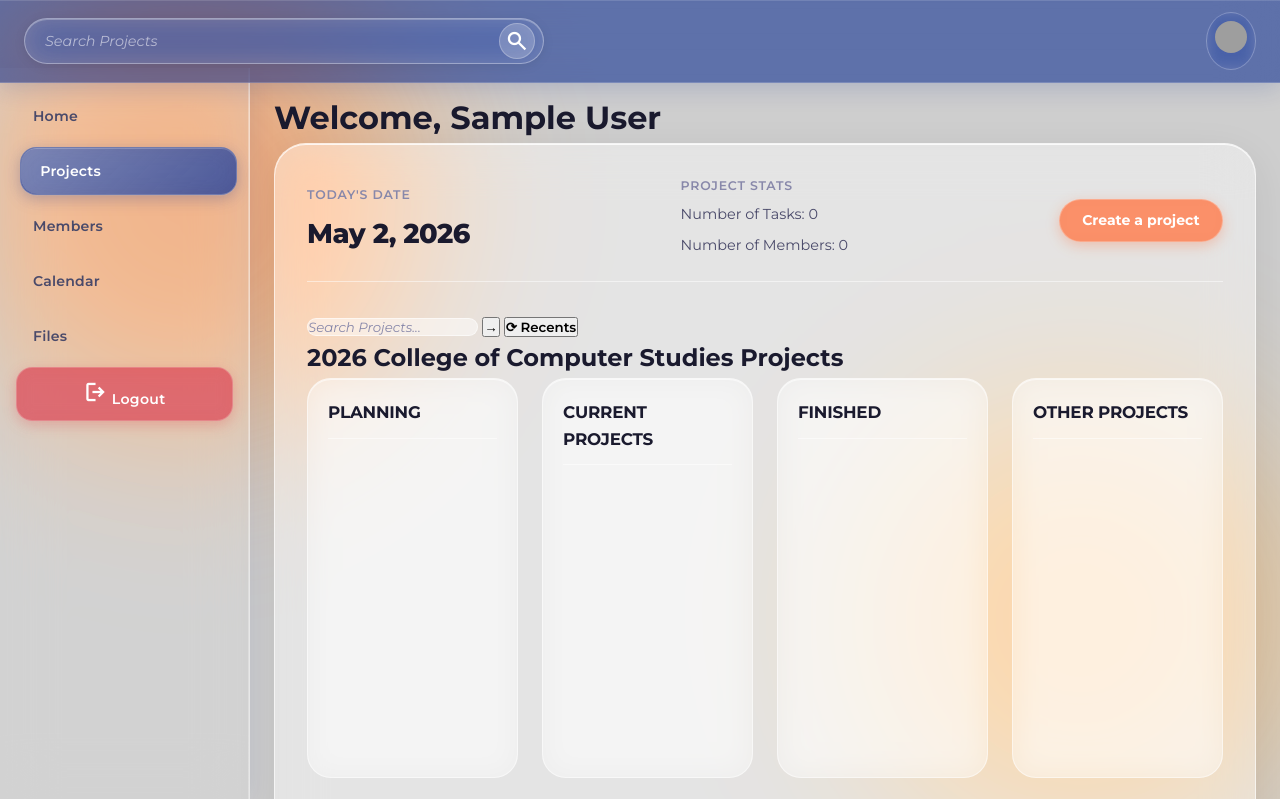
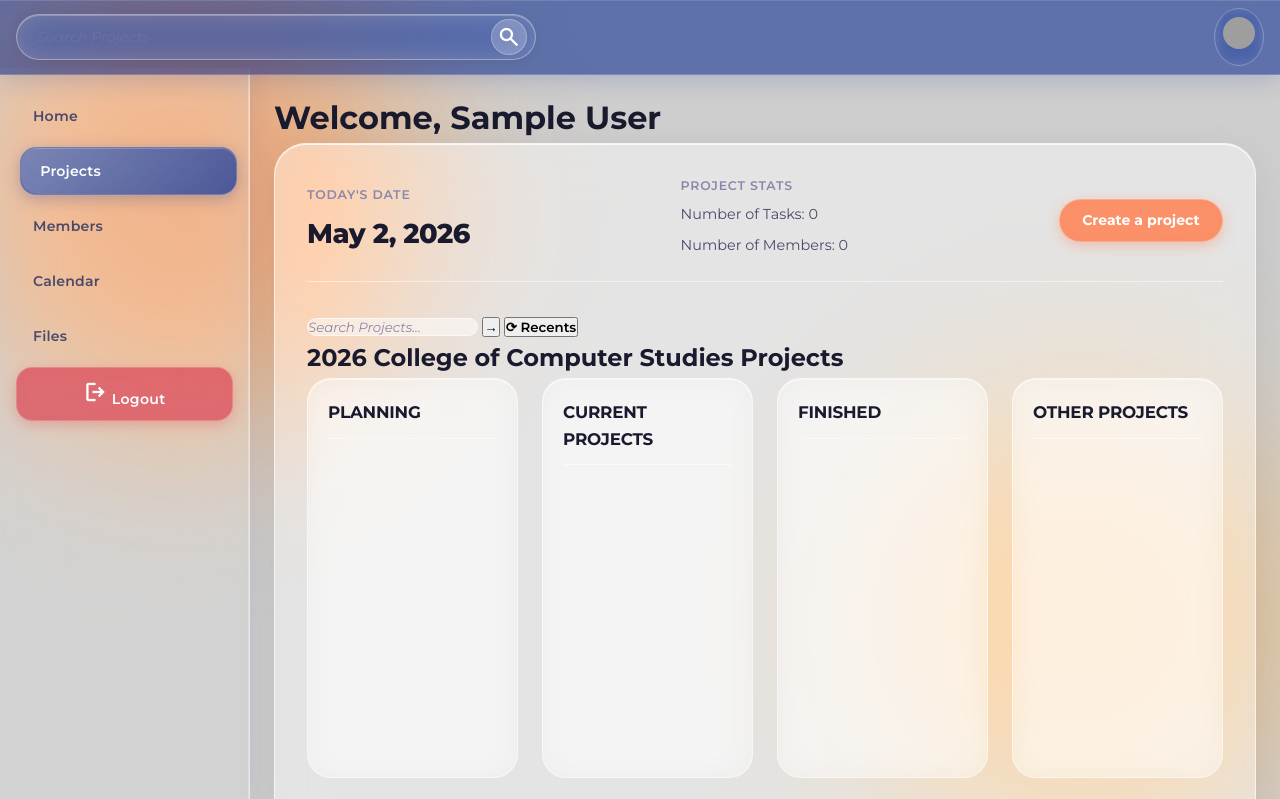
Before and after one commit to MaharLeika18/Task-and-Document-Manager, a Flask app: page /projects/ in a window 1280 px wide. Shown: the top 799 px of the page. Run offline with Flask 3, Linux system fonts and the light colour scheme; the visitor is signed in with stand-in values (Sample User, id 1); data that the repository does not hold is empty; some libraries are stand-ins or nearby versions; grey boxes are pictures that could not be loaded.

Commit message:
adawedawdawds

```diff
--- a/app/static/css/style.css
+++ b/app/static/css/style.css
@@ -135,8 +135,8 @@ body::after {
     background: rgba(3, 37, 140, 0.55);
     backdrop-filter: blur(28px) saturate(180%);
     -webkit-backdrop-filter: blur(28px) saturate(180%);
-    border-bottom: 1px solid rgba(255, 255, 255, 0.18);
-    padding: 0.75rem 1.5rem;
+    border-bottom: .5px solid rgba(255, 255, 255, 0.18);
+    padding: 0.5em 1rem;
     display: flex;
     justify-content: space-between;
     align-items: center;
@@ -146,7 +146,7 @@ body::after {
     left: 0;
     right: 0;
     z-index: 1000;
-    gap: 1rem;
+    gap: 0.5rem;
     flex-wrap: wrap;
 }
 
@@ -191,6 +191,7 @@ body::after {
 .search-bar form:focus-within {
     background: rgba(255, 255, 255, 0.28);
     border-color: rgba(255, 255, 255, 0.55);
+        border-radius: var(--radius-pill);
     box-shadow: 0 4px 20px rgba(0,0,0,0.12), 0 0 0 3px rgba(255,255,255,0.12), inset 0 1px 0 rgba(255,255,255,0.3);
 }
 
@@ -203,11 +204,12 @@ body::after {
     font-family: 'Montserrat', sans-serif;
     font-weight: 500;
     background: transparent;
-    color: white;
+    opacity: 30%;
+
+    border-radius: var(--radius-pill);
 }
 
 .search-bar input::placeholder {
-    color: rgba(255, 255, 255, 0.55);
     font-style: italic;
     font-weight: 400;
 }
```
